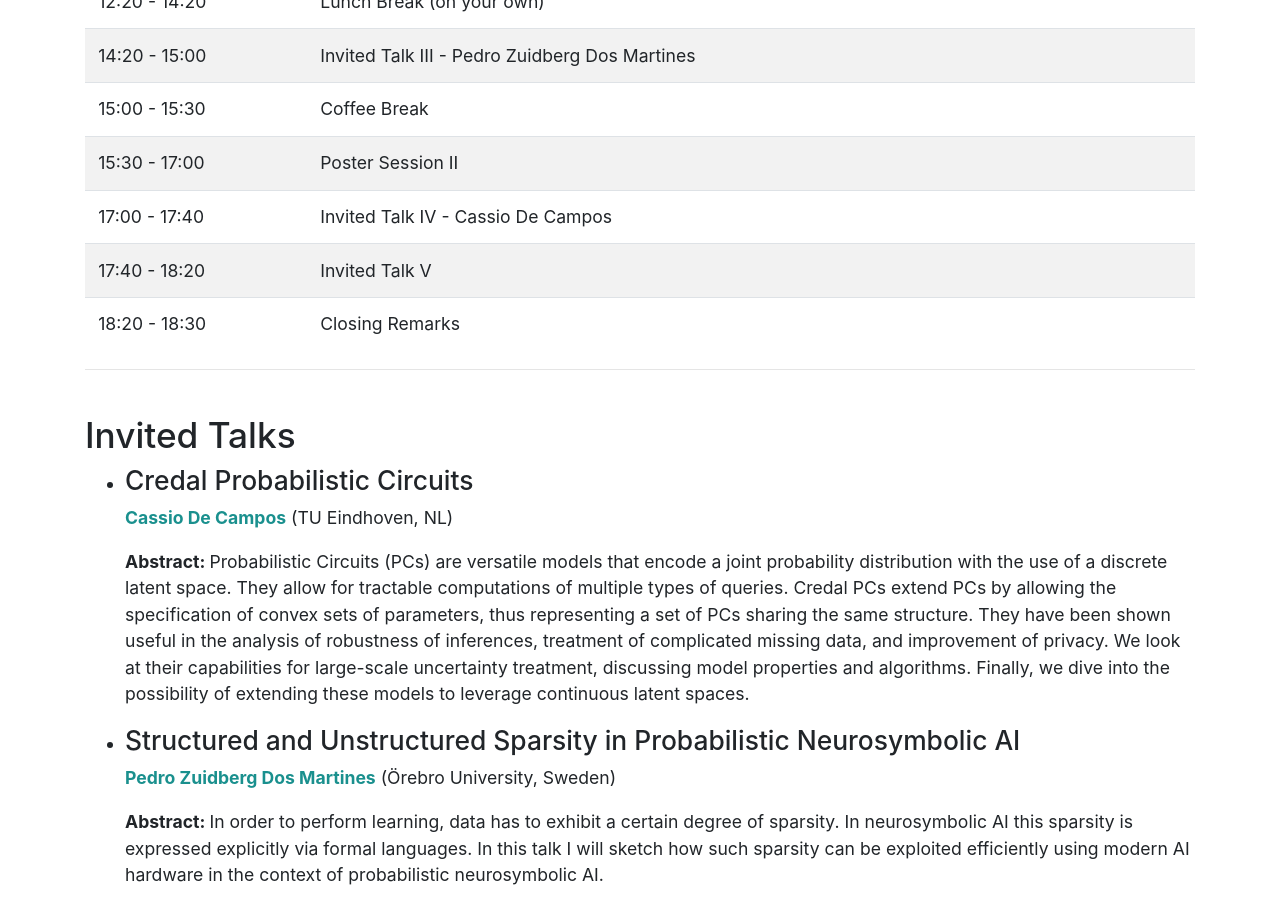
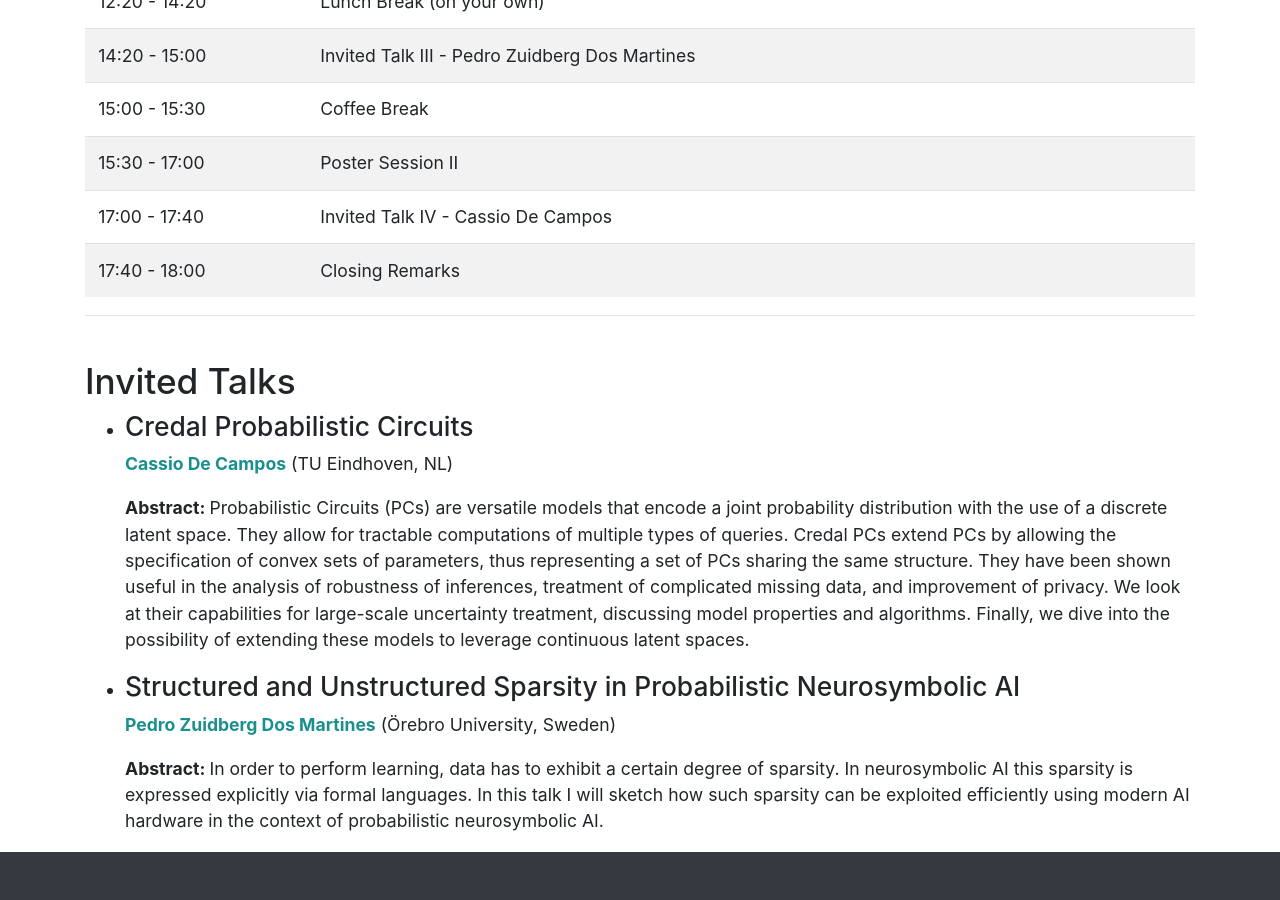
Before and after one commit to tractable-probabilistic-modeling/tpm2025, a Jekyll site: the page built from _pages/program.md, in a window 1280 px wide and 900 px high, scrolled down 975 px. Built offline with Jekyll 4.4.1, drawn with Linux system fonts in a browser that asks for light colours.

Commit message:
Remove last invited talk

```diff
--- a/_pages/program.md
+++ b/_pages/program.md
@@ -61,11 +61,7 @@ The workshop will happen in person in Rio de Janeiro, Brazil on July 25th, 2025.
         <td>Invited Talk IV - Cassio De Campos</td>
     </tr>
     <tr>
-        <td>17:40 - 18:20</td>
-        <td>Invited Talk V</td>
-    </tr>
-    <tr>
-        <td>18:20 - 18:30</td>
+        <td>17:40 - 18:00</td>
         <td>Closing Remarks</td>
     </tr>
     </tbody>
```
